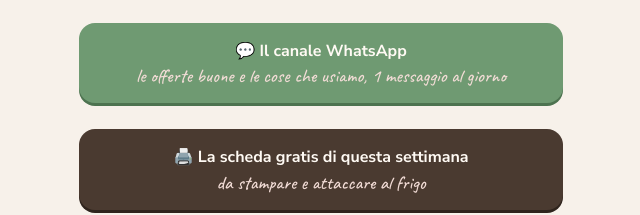
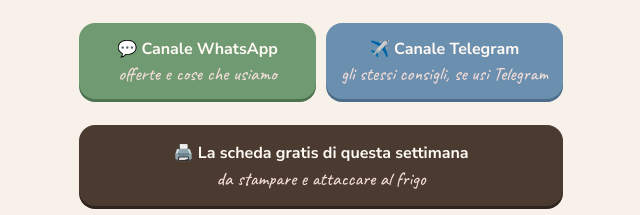
Before and after one commit to mammainordinesparso/mammainordinesparso.github.io, a plain HTML site: page index.html in a window 1280 px wide. Shown: the part 603-818 px from the top of the page, without its empty margins (319-959 px from the left). Drawn offline with nearby package versions, Linux system fonts and the light colour scheme.

Commit message:
Landing: pulsanti canale WhatsApp e Telegram affiancati
Co-Authored-By: Claude Opus 5.5 <noreply@anthropic.com>

```diff
--- a/index.html
+++ b/index.html
@@ -20,6 +20,9 @@ h1{font:600 26px/1.15 "Playfair Display",Georgia,serif;margin:6px 0 0}
 .ig{font-size:13px;color:var(--muted)}
 .cta{display:block;background:var(--ink);color:var(--paper);border-radius:16px;padding:16px 18px;text-align:center;font-weight:700;box-shadow:0 3px 0 #2f241d}
 .cta.wa{background:#6f9a72;box-shadow:0 3px 0 #4d7350}
+.cta.tg{background:#6b8fae;box-shadow:0 3px 0 #4c6d8a}
+.canali{display:grid;grid-template-columns:1fr 1fr;gap:10px}
+.canali .cta{padding:14px 10px}
 .cta small{display:block;font:500 19px/1.1 "Caveat",cursive;color:#f2dcd6;margin-top:3px}
 h2{font:600 22px/1.2 "Playfair Display",Georgia,serif;margin:0}
 .q{display:grid;gap:8px} .q .hand{font-size:20px}
@@ -67,7 +70,10 @@ footer{font-size:12.5px;color:var(--muted);text-align:center;display:grid;gap:6p
   <span class="ptxt"><b>Torcia che proietta le fiabe (4 anni)</b><span>Le storie sul muro prima di dormire. Va bene anche per il teatro delle ombre.</span><i>Vedi su Amazon</i></span>
 </a></div>
 </section>
-<a class="cta wa" href="https://whatsapp.com/channel/0029Vb9U1H71CYoWXOTqem18" target="_blank" rel="noopener" data-goatcounter-click="whatsapp">💬 Il canale WhatsApp<small>le offerte buone e le cose che usiamo, 1 messaggio al giorno</small></a>
+<div class="canali">
+<a class="cta wa" href="https://whatsapp.com/channel/0029Vb9U1H71CYoWXOTqem18" target="_blank" rel="noopener" data-goatcounter-click="whatsapp">💬 Canale WhatsApp<small>offerte e cose che usiamo</small></a>
+<a class="cta tg" href="https://t.me/mamma_in_ordine_sparso" target="_blank" rel="noopener" data-goatcounter-click="telegram">✈️ Canale Telegram<small>gli stessi consigli, se usi Telegram</small></a>
+</div>
 <a class="cta" href="https://mature-cookie-e62.notion.site/4090d6a9239081fa9788c46537ac9960" target="_blank" rel="noopener" data-goatcounter-click="scheda-settimana">🖨️ La scheda gratis di questa settimana<small>da stampare e attaccare al frigo</small></a>
 <div class="q">
   <h2>Cosa ti pesa di più oggi?</h2>
@@ -208,7 +214,6 @@ footer{font-size:12.5px;color:var(--muted);text-align:center;display:grid;gap:6p
 <a class="cta" href="https://mature-cookie-e62.notion.site/4090d6a9239081fa9788c46537ac9960" target="_blank" rel="noopener" data-goatcounter-click="tutte-schede">📚 Tutte le schede e le guide gratis</a>
 <footer>
   <span>In qualità di Affiliata Amazon ricevo un guadagno dagli acquisti idonei. Per te il prezzo non cambia.</span>
-  <span>Siamo anche su <a href="https://t.me/mamma_in_ordine_sparso" style="text-decoration:underline" data-goatcounter-click="telegram">Telegram</a>.</span>
   <span>Questa pagina conta le visite in forma anonima, senza cookie.</span>
 </footer>
 </div>
```
